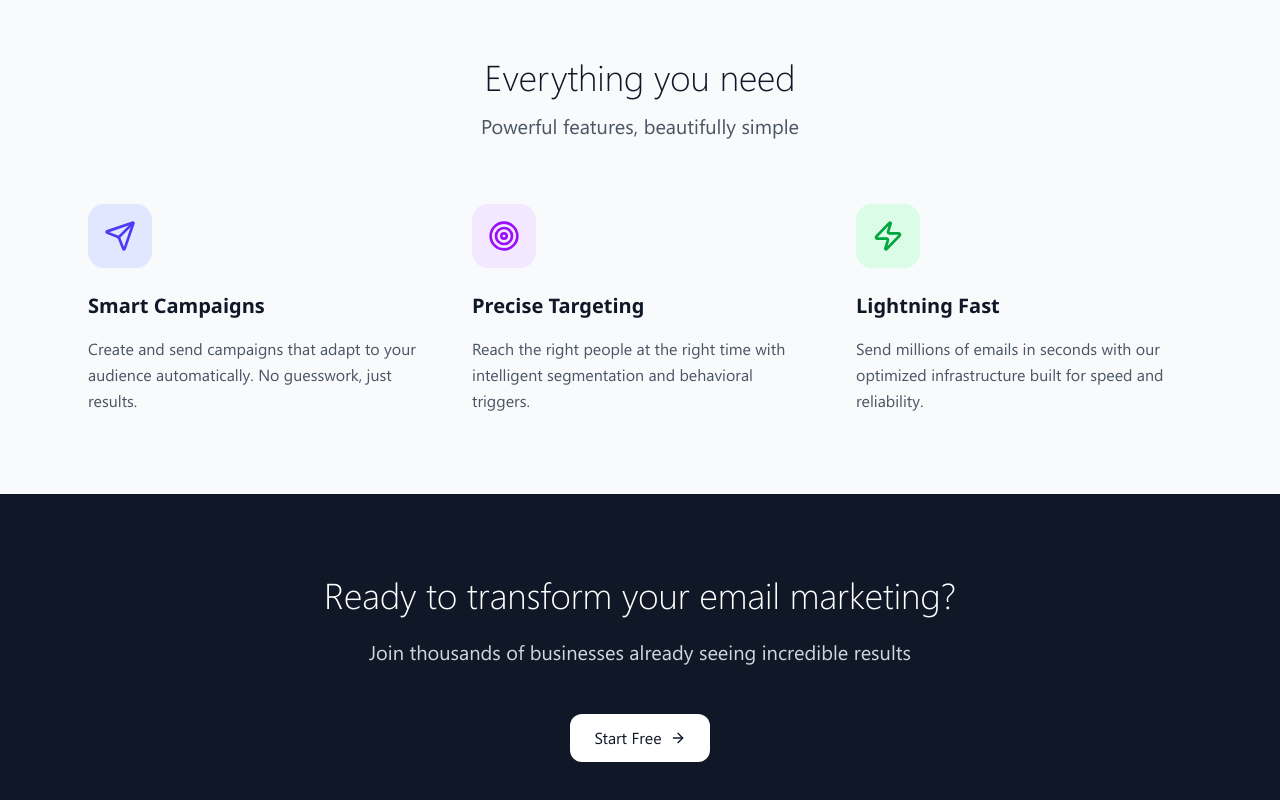
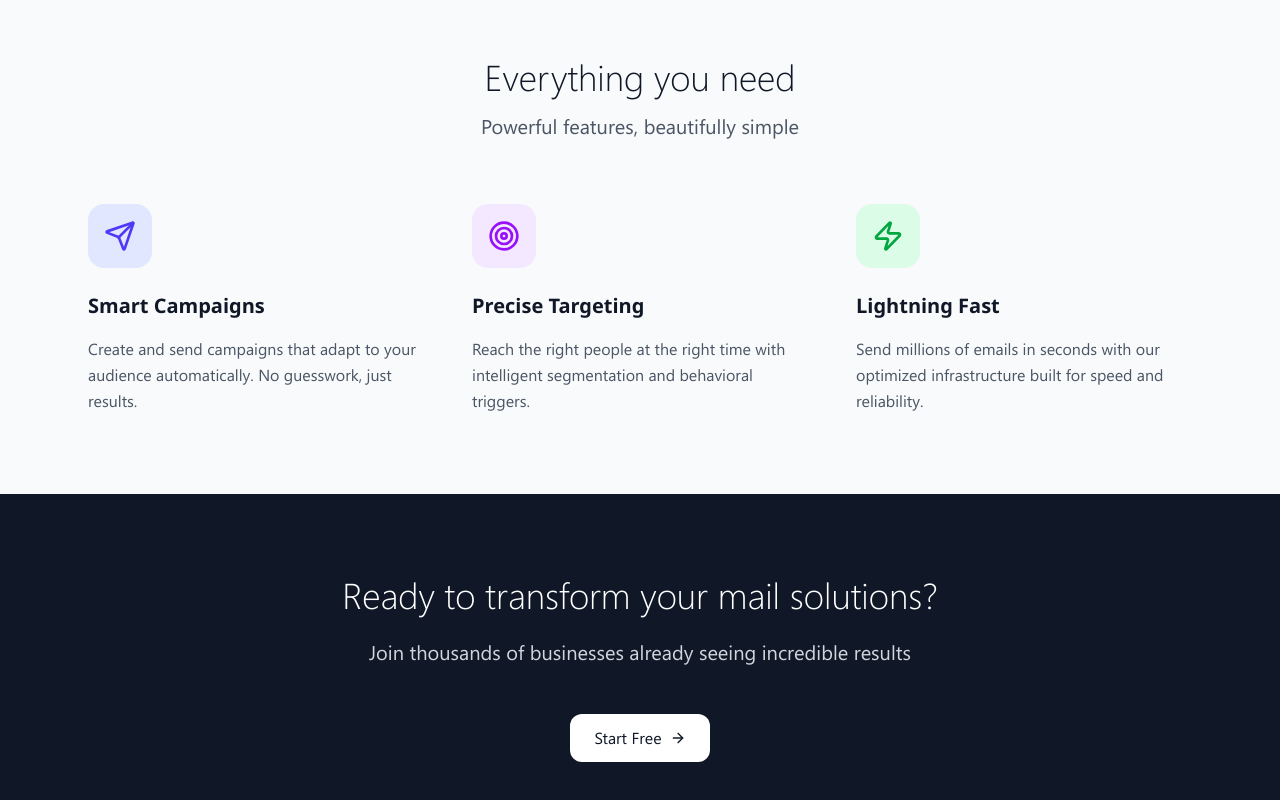
Before and after one commit to Allan-Binga/Nortifi, a React (Vite) app in the folder frontend/: page / in a window 1280 px wide. Shown: the part 887-1687 px from the top of the page. Built offline with nearby package versions, Linux system fonts and the light colour scheme; no server answers.

Commit message:
Lnaing page fixes

```diff
--- a/frontend/src/pages/Landing.jsx
+++ b/frontend/src/pages/Landing.jsx
@@ -183,7 +183,7 @@ function Landing() {
       <section className="py-20 bg-gray-900 text-white">
         <div className="max-w-4xl mx-auto px-6 text-center">
           <h2 className="text-4xl font-light mb-6">
-            Ready to transform your email marketing?
+            Ready to transform your mail solutions?
           </h2>
           <p className="text-xl text-gray-300 mb-12">
             Join thousands of businesses already seeing incredible results
```
